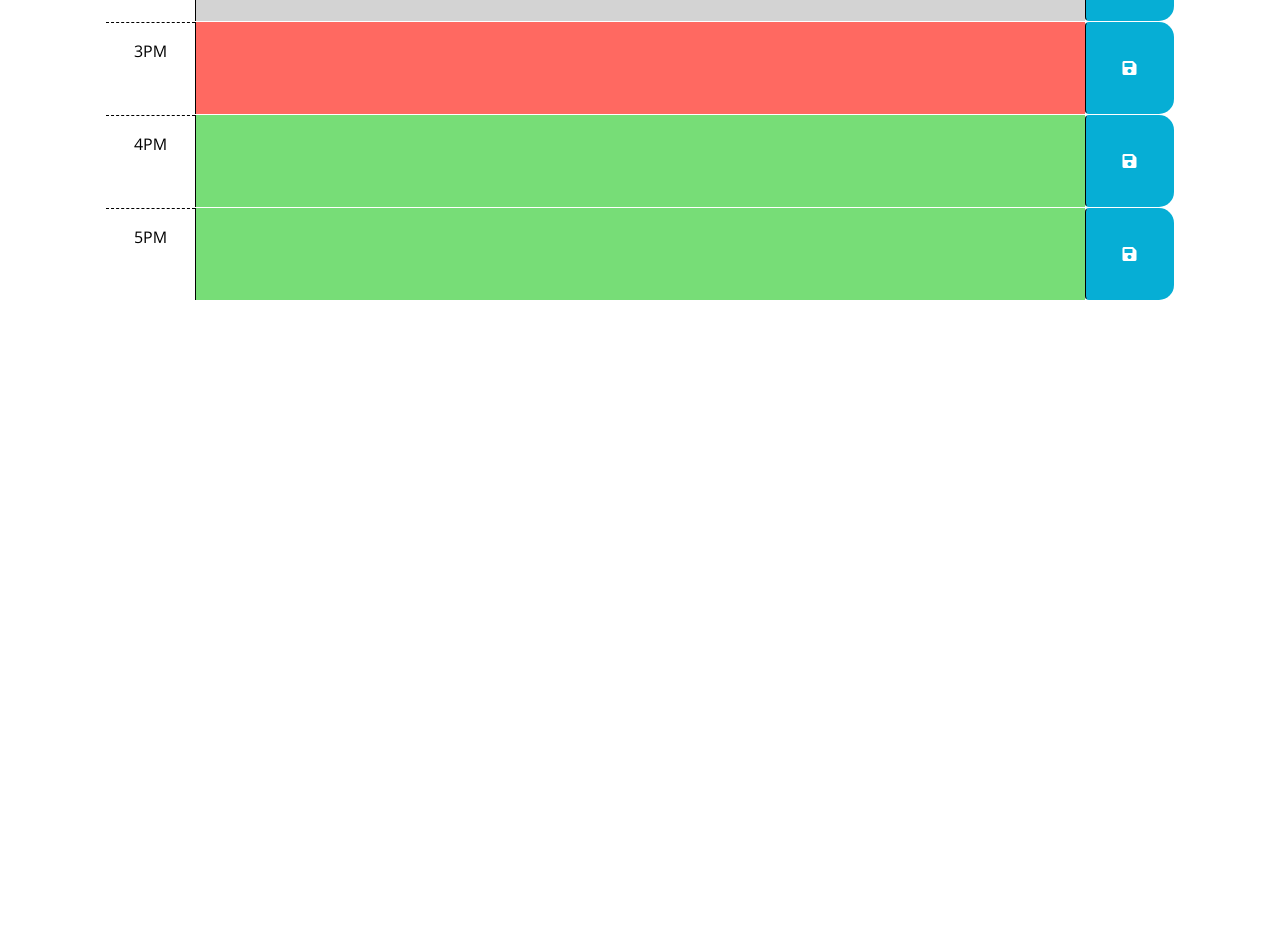
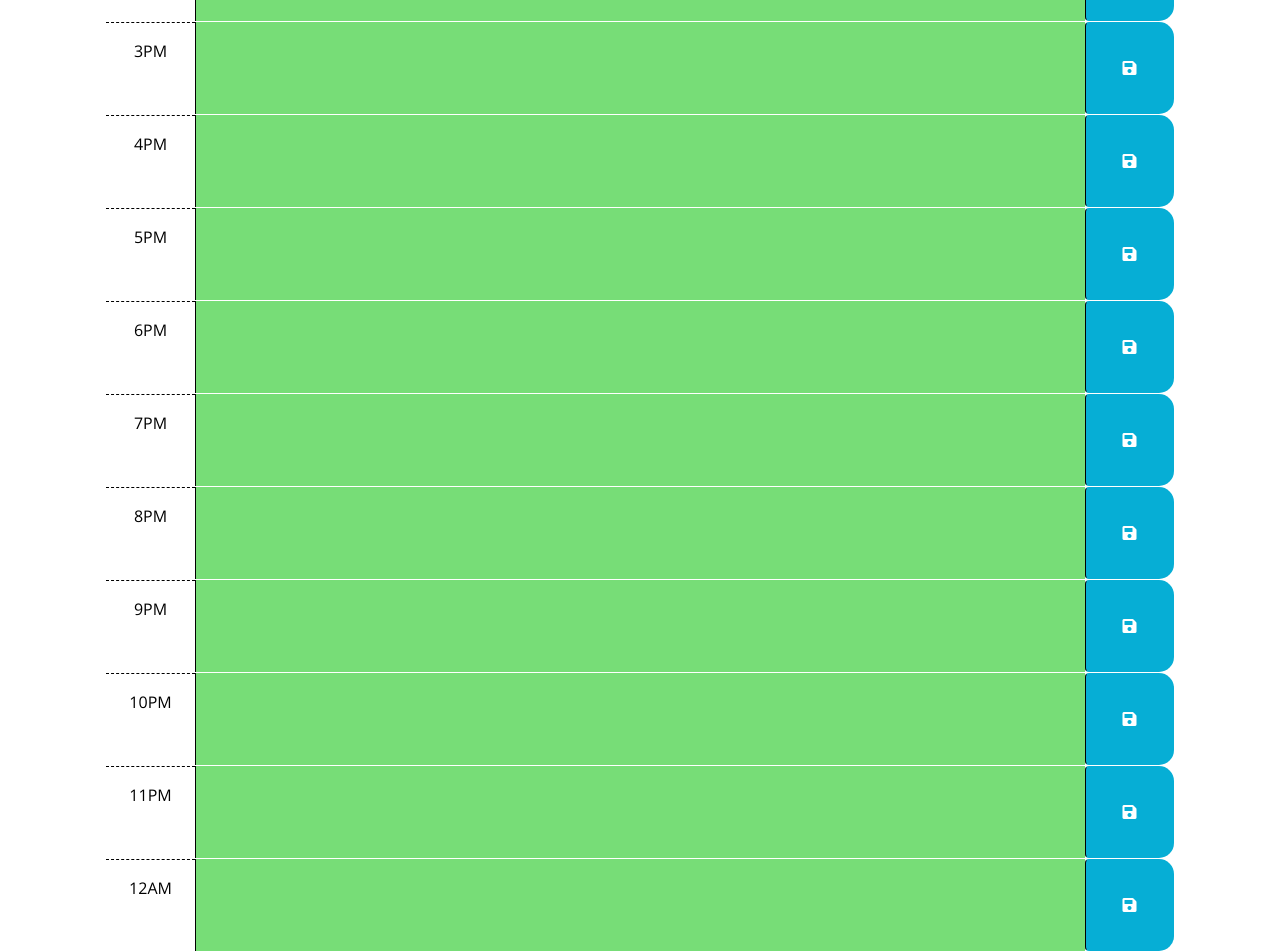
Before and after one commit to ChrisZavala/UTA-bootcamp-challenge5, a plain HTML site: page index.html in a window 1280 px wide. Shown: the part 839-1790 px from the top of the page. Before the commit the page ends 1139 px from the top, so only its background shows below. Drawn offline with nearby package versions, Linux system fonts and the light colour scheme.

Commit message:
added more classes to be able to text for the rest of the night

```diff
--- a/assets/css/style.css
+++ b/assets/css/style.css
@@ -10,6 +10,7 @@ textarea {
   color: #000000;
   border-left: 1px solid black;
   padding: 10px;
+
 }
 
 .description {
--- a/index.html
+++ b/index.html
@@ -29,16 +29,6 @@
       <p id="currentDay" class="lead"></p>
     </header>
     <div class="container-lg px-5">
-      <!-- Use class for "past", "present", and "future" to apply styles to the
-        time-block divs accordingly. The javascript will need to do this by
-        adding/removing these classes on each div by comparing the hour in the
-        id to the current hour. The html provided below is meant to be an example
-        demonstrating how the css provided can be leveraged to create the
-        desired layout and colors. The html below should be removed or updated
-        in the finished product. Remember to delete this comment once the
-        code is implemented.
-        -->
-
 
       <div id="hour-9" class="row time-block">
         <div class="col-2 col-md-1 hour text-center py-3">9AM</div>
@@ -74,7 +64,7 @@
         </button>
       </div>
 
-      <div id="hour-1" class="row time-block">
+      <div id="hour-13" class="row time-block">
         <div class="col-2 col-md-1 hour text-center py-3">1PM</div>
         <textarea class="col-8 col-md-10 description" rows="3"> </textarea>
         <button class="btn saveBtn col-2 col-md-1" aria-label="save">
@@ -82,7 +72,7 @@
         </button>
       </div>
 
-      <div id="hour-2" class="row time-block">
+      <div id="hour-14" class="row time-block">
         <div class="col-2 col-md-1 hour text-center py-3">2PM</div>
         <textarea class="col-8 col-md-10 description" rows="3"> </textarea>
         <button class="btn saveBtn col-2 col-md-1" aria-label="save">
@@ -90,7 +80,7 @@
         </button>
       </div>
 
-      <div id="hour-3" class="row time-block">
+      <div id="hour-15" class="row time-block">
         <div class="col-2 col-md-1 hour text-center py-3">3PM</div>
         <textarea class="col-8 col-md-10 description" rows="3"> </textarea>
         <button class="btn saveBtn col-2 col-md-1" aria-label="save">
@@ -98,7 +88,7 @@
         </button>
       </div>
 
-      <div id="hour-4" class="row time-block">
+      <div id="hour-16" class="row time-block">
         <div class="col-2 col-md-1 hour text-center py-3">4PM</div>
         <textarea class="col-8 col-md-10 description" rows="3"> </textarea>
         <button class="btn saveBtn col-2 col-md-1" aria-label="save">
@@ -106,8 +96,64 @@
         </button>
       </div>
 
-      <div id="hour-5" class="row time-block">
+      <div id="hour-17" class="row time-block">
         <div class="col-2 col-md-1 hour text-center py-3">5PM</div>
+        <textarea class="col-8 col-md-10 description" rows="3"> </textarea>
+        <button class="btn saveBtn col-2 col-md-1" aria-label="save">
+          <i class="fas fa-save" aria-hidden="true"></i>
+        </button>
+      </div>
+
+      <div id="hour-18" class="row time-block">
+        <div class="col-2 col-md-1 hour text-center py-3">6PM</div>
+        <textarea class="col-8 col-md-10 description" rows="3"> </textarea>
+        <button class="btn saveBtn col-2 col-md-1" aria-label="save">
+          <i class="fas fa-save" aria-hidden="true"></i>
+        </button>
+      </div>
+
+      <div id="hour-19" class="row time-block">
+        <div class="col-2 col-md-1 hour text-center py-3">7PM</div>
+        <textarea class="col-8 col-md-10 description" rows="3"> </textarea>
+        <button class="btn saveBtn col-2 col-md-1" aria-label="save">
+          <i class="fas fa-save" aria-hidden="true"></i>
+        </button>
+      </div>
+
+      <div id="hour-20" class="row time-block">
+        <div class="col-2 col-md-1 hour text-center py-3">8PM</div>
+        <textarea class="col-8 col-md-10 description" rows="3"> </textarea>
+        <button class="btn saveBtn col-2 col-md-1" aria-label="save">
+          <i class="fas fa-save" aria-hidden="true"></i>
+        </button>
+      </div>
+
+      <div id="hour-21" class="row time-block">
+        <div class="col-2 col-md-1 hour text-center py-3">9PM</div>
+        <textarea class="col-8 col-md-10 description" rows="3"> </textarea>
+        <button class="btn saveBtn col-2 col-md-1" aria-label="save">
+          <i class="fas fa-save" aria-hidden="true"></i>
+        </button>
+      </div>
+
+      <div id="hour-22" class="row time-block">
+        <div class="col-2 col-md-1 hour text-center py-3">10PM</div>
+        <textarea class="col-8 col-md-10 description" rows="3"> </textarea>
+        <button class="btn saveBtn col-2 col-md-1" aria-label="save">
+          <i class="fas fa-save" aria-hidden="true"></i>
+        </button>
+      </div>
+
+      <div id="hour-23" class="row time-block">
+        <div class="col-2 col-md-1 hour text-center py-3">11PM</div>
+        <textarea class="col-8 col-md-10 description" rows="3"> </textarea>
+        <button class="btn saveBtn col-2 col-md-1" aria-label="save">
+          <i class="fas fa-save" aria-hidden="true"></i>
+        </button>
+      </div>
+
+      <div id="hour-24" class="row time-block">
+        <div class="col-2 col-md-1 hour text-center py-3">12AM</div>
         <textarea class="col-8 col-md-10 description" rows="3"> </textarea>
         <button class="btn saveBtn col-2 col-md-1" aria-label="save">
           <i class="fas fa-save" aria-hidden="true"></i>
```
Also changed, not shown: assets/js/script.js (+14 -18 lines).
